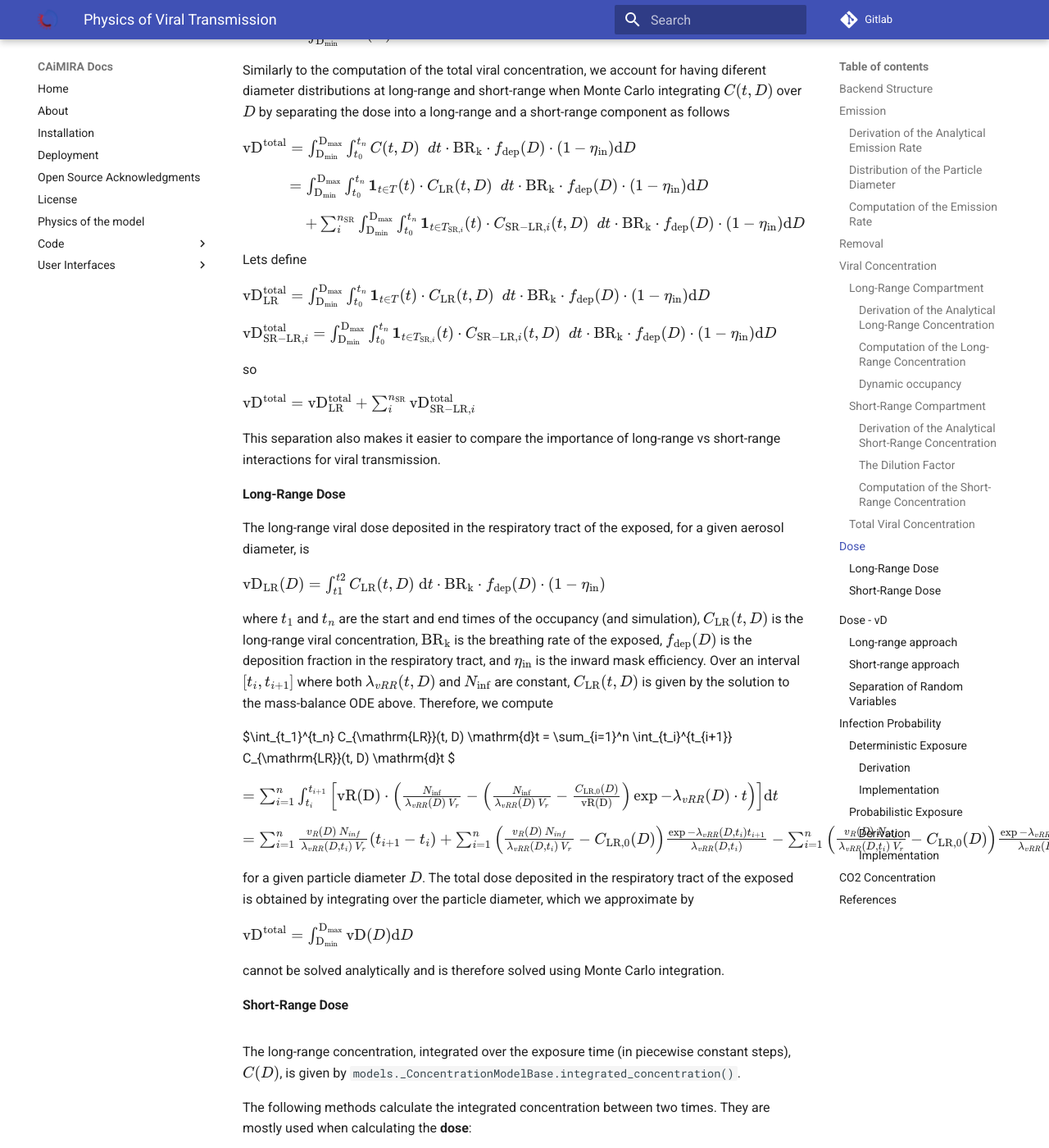
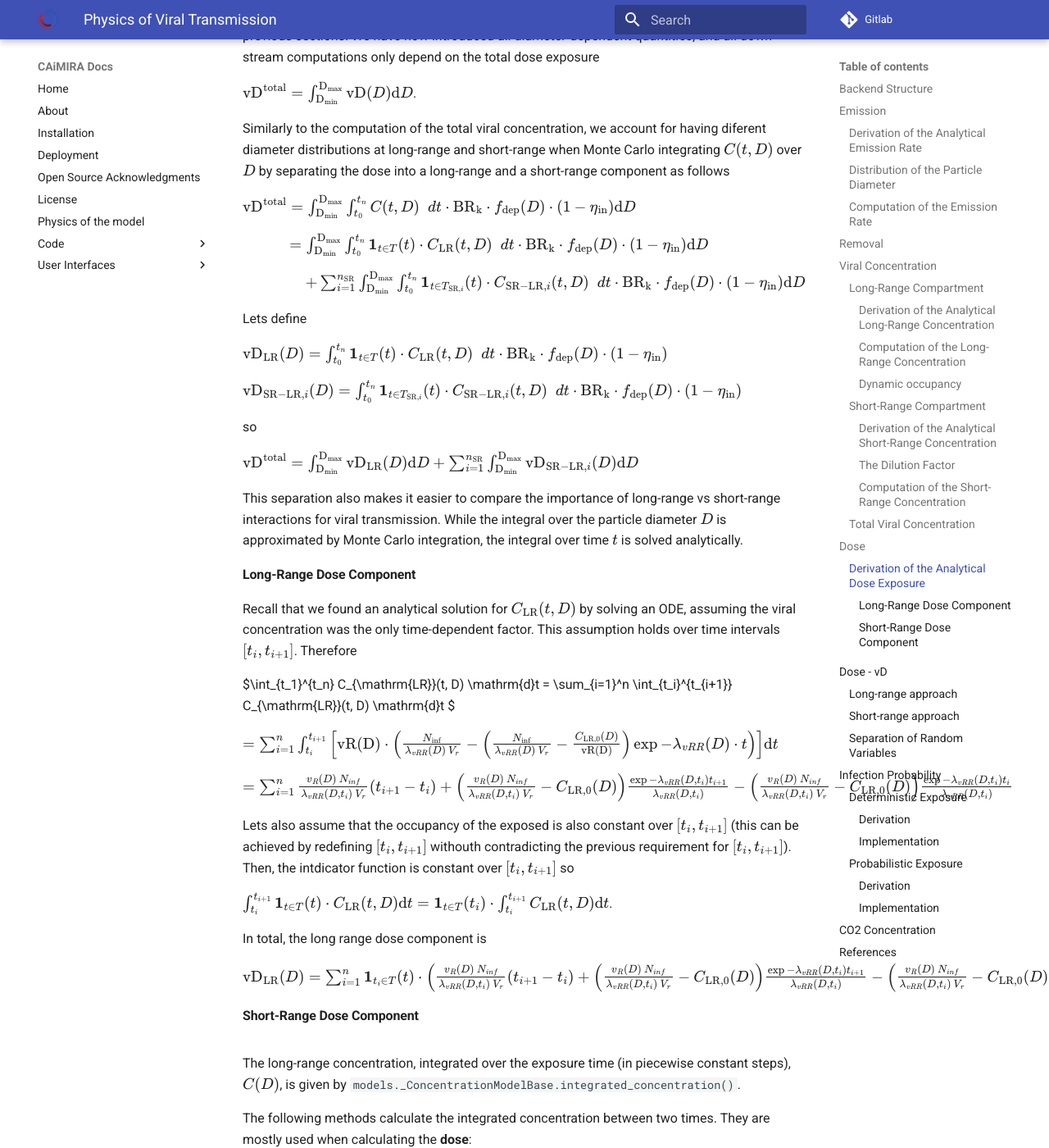
Before and after one commit to CERN/CAiMIRA, an MkDocs documentation site: the page built from caimira/docs/mkdocs/docs/code/viral_transmission.md, in a window 1280 px wide and 1400 px high, scrolled down 13647 px. Shown: the whole window at 82% size. Built offline with MkDocs 1.6.1 and Material for MkDocs 9.7.7, drawn with Linux system fonts in a browser that asks for light colours; some of the changed text lies outside the part shown.

Commit message:
lr dose component

```diff
--- a/caimira/docs/mkdocs/docs/code/viral_transmission.md
+++ b/caimira/docs/mkdocs/docs/code/viral_transmission.md
@@ -339,7 +339,7 @@ Note that multiple short-range interactions can be defined during a given exposu
 ### Total Viral Concentration
 Different exposed populations may experience different viral concentrations depending on their occupancy periods and the occurrence of short-range interactions. For a given exposed population, the total viral concentration at time $t$ is given by
 
-$C^{\mathrm{total}}(t) = \mathbf{1}_{t \in T}(t) \cdot C_{\mathrm{LR}}^{\mathrm{total}}(t) + \sum_{i}^{n_\mathrm{SR}}\mathbf{1}_{t \in T_{\mathrm{SR},i}}(t) \cdot C_{\mathrm{SR-LR},i}^{\mathrm{total}}(t)$
+$C^{\mathrm{total}}(t) = \mathbf{1}_{t \in T}(t) \cdot C_{\mathrm{LR}}^{\mathrm{total}}(t) + \sum_{i=1}^{n_\mathrm{SR}}\mathbf{1}_{t \in T_{\mathrm{SR},i}}(t) \cdot C_{\mathrm{SR-LR},i}^{\mathrm{total}}(t)$
 
 where $n_\mathrm{SR}$ denotes the total number of short-range interactions experienced by the exposed population during its entire occupancy period. The indicator function
 
@@ -369,6 +369,7 @@ The viral concentration at long-range and from the perspective of a specific exp
 
 
 ## Dose
+### Derivation of the Analytical Dose Exposure
 The diameter-dependent viral dose deposited in the respiratory tract of an exposed is given by
 
 $\mathrm{vD}(D) = \int_{t_0}^{t_n}C(t, D)\;\ {d}t \cdot \mathrm{BR}_{\mathrm{k}} \cdot f_{\mathrm{dep}}(D) \cdot (1-\eta_{\mathrm{in}})$,
@@ -376,11 +377,12 @@ $\mathrm{vD}(D) = \int_{t_0}^{t_n}C(t, D)\;\ {d}t \cdot \mathrm{BR}_{\mathrm{k}}
 where $t_0$ is the first time exposed enters and $t_n$ is the last time they leave. $\mathrm{BR}_{\mathrm{k}}$ is the breathing rate of the exposed, $f_{\mathrm{dep}}(D)$ is the deposition factor in the respiratory tract, and $\eta_{\mathrm{in}}$ is the inwards mask efficiency of the face mask worn by the exposed.
 $C(t, D)$ is the viral concentration from the perspective of the exposed.
 When the exposed is inside the room and not engaged in a short-range interaction $C(t, D)=C_{\mathrm{LR}} (t, D)$,
-and when the exposed is enganging in their $i$-th short-range interaction $C(t, D)=C_{\mathrm{SR},i} (t, D)$. Using the definition of , this can be expressed as
+and when the exposed is enganging in their $i$-th short-range interaction $C(t, D)=C_{\mathrm{SR},i} (t, D)$. So
+(we assume only one short-range interaction at a time (i.e. $\bigcap_{i=1}^{n_\mathrm{SR}}T_{\mathrm{SR},i} = \empty$), although this is not technically required in the backend model (TODO?))
 
-$C(t, D) = \mathbf{1}_{t \in T}(t) \cdot C_{\mathrm{LR}} (t, D) + \sum_{i}^{n_\mathrm{SR}}\mathbf{1}_{t \in T_{\mathrm{SR},i}}(t) \cdot C_{\mathrm{SR-LR},i} (t, D)$
+$C(t, D) = \mathbf{1}_{t \in T}(t) \cdot C_{\mathrm{LR}} (t, D) + \sum_{i=1}^{n_\mathrm{SR}}\mathbf{1}_{t \in T_{\mathrm{SR},i}}(t) \cdot C_{\mathrm{SR-LR},i} (t, D)$
 
-where the indicator functions ant the time intervals $T$ and $T_{\mathrm{SR},i}$ follow the definitions from the previous sections. We have now introduced all diameter-dependent quantities, and all down-stream computations only depend on the total dose exposure
+where the indicator functions and the time intervals $T$ and $T_{\mathrm{SR},i}$ follow the definitions from the previous sections. We have now introduced all diameter-dependent quantities, and all down-stream computations only depend on the total dose exposure
 
 $\mathrm{vD}^{\mathrm{total}} =\int_{\mathrm{D_{min}}}^{\mathrm{D_{max}}} \mathrm{vD}(D) \mathrm{d}D$.
 
@@ -391,42 +393,39 @@ $\mathrm{vD}^{\mathrm{total}}
 
 $\quad\quad\quad=\int_{\mathrm{D_{min}}}^{\mathrm{D_{max}}} \int_{t_0}^{t_n}\mathbf{1}_{t \in T}(t) \cdot C_{\mathrm{LR}} (t, D) \;\ {d}t \cdot \mathrm{BR}_{\mathrm{k}} \cdot f_{\mathrm{dep}}(D) \cdot (1-\eta_{\mathrm{in}}) \mathrm{d}D$
 
-$\quad\quad\quad\quad+\sum_{i}^{n_\mathrm{SR}}\int_{\mathrm{D_{min}}}^{\mathrm{D_{max}}} \int_{t_0}^{t_n}\mathbf{1}_{t \in T_{\mathrm{SR},i}}(t) \cdot C_{\mathrm{SR-LR},i} (t, D) \;\ {d}t \cdot \mathrm{BR}_{\mathrm{k}} \cdot f_{\mathrm{dep}}(D) \cdot (1-\eta_{\mathrm{in}}) \mathrm{d}D$
+$\quad\quad\quad\quad+\sum_{i=1}^{n_\mathrm{SR}}\int_{\mathrm{D_{min}}}^{\mathrm{D_{max}}} \int_{t_0}^{t_n}\mathbf{1}_{t \in T_{\mathrm{SR},i}}(t) \cdot C_{\mathrm{SR-LR},i} (t, D) \;\ {d}t \cdot \mathrm{BR}_{\mathrm{k}} \cdot f_{\mathrm{dep}}(D) \cdot (1-\eta_{\mathrm{in}}) \mathrm{d}D$
 
 Lets define
 
-$\mathrm{vD}_{\mathrm{LR}}^{\mathrm{total}} =\int_{\mathrm{D_{min}}}^{\mathrm{D_{max}}} \int_{t_0}^{t_n}\mathbf{1}_{t \in T}(t) \cdot C_{\mathrm{LR}} (t, D) \;\ {d}t \cdot \mathrm{BR}_{\mathrm{k}} \cdot f_{\mathrm{dep}}(D) \cdot (1-\eta_{\mathrm{in}}) \mathrm{d}D$
+$\mathrm{vD}_{\mathrm{LR}}(D) =\int_{t_0}^{t_n}\mathbf{1}_{t \in T}(t) \cdot C_{\mathrm{LR}} (t, D) \;\ {d}t \cdot \mathrm{BR}_{\mathrm{k}} \cdot f_{\mathrm{dep}}(D) \cdot (1-\eta_{\mathrm{in}})$
 
-$\mathrm{vD}_{\mathrm{SR-LR},i}^{\mathrm{total}}=\int_{\mathrm{D_{min}}}^{\mathrm{D_{max}}} \int_{t_0}^{t_n}\mathbf{1}_{t \in T_{\mathrm{SR},i}}(t) \cdot C_{\mathrm{SR-LR},i} (t, D) \;\ {d}t \cdot \mathrm{BR}_{\mathrm{k}} \cdot f_{\mathrm{dep}}(D) \cdot (1-\eta_{\mathrm{in}}) \mathrm{d}D$
+$\mathrm{vD}_{\mathrm{SR-LR},i}(D)=\int_{t_0}^{t_n}\mathbf{1}_{t \in T_{\mathrm{SR},i}}(t) \cdot C_{\mathrm{SR-LR},i} (t, D) \;\ {d}t \cdot \mathrm{BR}_{\mathrm{k}} \cdot f_{\mathrm{dep}}(D) \cdot (1-\eta_{\mathrm{in}})$
 
 so
 
-$\mathrm{vD}^{\mathrm{total}} = \mathrm{vD}_{\mathrm{LR}}^{\mathrm{total}} + \sum_{i}^{n_\mathrm{SR}}\mathrm{vD}_{\mathrm{SR-LR},i}^{\mathrm{total}}$
+$\mathrm{vD}^{\mathrm{total}} = \int_{\mathrm{D_{min}}}^{\mathrm{D_{max}}}\mathrm{vD}_{\mathrm{LR}}(D)\mathrm{d}D + \sum_{i=1}^{n_\mathrm{SR}}\int_{\mathrm{D_{min}}}^{\mathrm{D_{max}}}\mathrm{vD}_{\mathrm{SR-LR},i}(D)\mathrm{d}D$
 
-This separation also makes it easier to compare the importance of long-range vs short-range interactions for viral transmission.
+This separation also makes it easier to compare the importance of long-range vs short-range interactions for viral transmission. While the integral over the particle diameter $D$ is approximated by Monte Carlo integration, the integral over time $t$ is solved analytically.
 
 
-#### Long-Range Dose
-The long-range viral dose deposited in the respiratory tract of the exposed, for a given aerosol diameter, is
-
-$\mathrm{vD}_{\mathrm{LR}}(D) = \int_{t1}^{t2}C_{\mathrm{LR}}(t, D)\;\mathrm{d}t \cdot \mathrm{BR}_{\mathrm{k}} \cdot f_{\mathrm{dep}}(D) \cdot (1-\eta_{\mathrm{in}})$
-
-where $t_1$ and $t_n$ are the start and end times of the occupancy (and simulation), $C_{\mathrm{LR}}(t, D)$ is the long-range viral concentration, $\mathrm{BR}_{\mathrm{k}}$ is the breathing rate of the exposed, $f_{\mathrm{dep}}(D)$ is the deposition fraction in the respiratory tract, and  $\eta_{\mathrm{in}}$ is the inward mask efficiency. Over an interval $[t_i, t_{i+1}]$ where both $\lambda_{vRR}(t, D)$ and $N_{\mathrm{inf}}$ are constant, $C_{\mathrm{LR}}(t, D)$ is given by the solution to the mass-balance ODE above. Therefore, we compute
-
+#### Long-Range Dose Component
+Recall that we found an analytical solution for $C_{\mathrm{LR}}(t, D)$ by solving an ODE, assuming the viral concentration was the only time-dependent factor. This assumption holds over time intervals $[t_i, t_{i+1}]$. Therefore
 
 $\int_{t_1}^{t_n} C_{\mathrm{LR}}(t, D) \mathrm{d}t  =  \sum_{i=1}^n \int_{t_i}^{t_{i+1}} C_{\mathrm{LR}}(t, D) \mathrm{d}t $
 
 $= \sum_{i=1}^n \int_{t_i}^{t_{i+1}} \left[\mathrm{vR(D)} \cdot \left(\frac{N_{\mathrm{inf}}}{\lambda_{vRR}(D)\,V_r} - \left(\frac{N_{\mathrm{inf}}}{\lambda_{vRR}(D)\,V_r}- \frac{C_{\mathrm{LR},0}(D)}{\mathrm{vR(D)}} \right) \exp{-\lambda_{vRR}(D)\cdot t} \right) \right] \mathrm{d}t$
 
-$=  \sum_{i=1}^n \frac{v_R(D)\,N_{inf}}{\lambda_{vRR}(D, t_i)\,V_r} (t_{i+1}-t_{i}) + \sum_{i=1}^n \left(\frac{v_R(D)\,N_{inf}}{\lambda_{vRR}(D, t_i)\,V_r}- C_{\mathrm{LR},0}(D)\right) \frac{\exp{-\lambda_{vRR}(D,t_i)t_{i+1}}}{\lambda_{vRR}(D,t_i)} - \sum_{i=1}^n \left(\frac{v_R(D)\,N_{inf}}{\lambda_{vRR}(D, t_i)\,V_r}- C_{\mathrm{LR},0}(D)\right) \frac{\exp{-\lambda_{vRR}(D,t_i)t_i}}{\lambda_{vRR}(D,t_i)}$
+$=  \sum_{i=1}^n \frac{v_R(D)\,N_{inf}}{\lambda_{vRR}(D, t_i)\,V_r} (t_{i+1}-t_{i}) + \left(\frac{v_R(D)\,N_{inf}}{\lambda_{vRR}(D, t_i)\,V_r}- C_{\mathrm{LR},0}(D)\right) \frac{\exp{-\lambda_{vRR}(D,t_i)t_{i+1}}}{\lambda_{vRR}(D,t_i)} - \left(\frac{v_R(D)\,N_{inf}}{\lambda_{vRR}(D, t_i)\,V_r}- C_{\mathrm{LR},0}(D)\right) \frac{\exp{-\lambda_{vRR}(D,t_i)t_i}}{\lambda_{vRR}(D,t_i)}$
 
-for a given particle diameter $D$. The total dose deposited in the respiratory tract of the exposed is obtained by integrating over the particle diameter, which we approximate by
+Lets also assume that the occupancy of the exposed is also constant over $[t_i, t_{i+1}]$ (this can be achieved by redefining $[t_i, t_{i+1}]$ withouth contradicting the previous requirement for $[t_i, t_{i+1}]$). Then, the intdicator function is constant over $[t_i, t_{i+1}]$ so
 
-$\mathrm{vD}^{\mathrm{total}} =\int_{\mathrm{D_{min}}}^{\mathrm{D_{max}}} \mathrm{vD}(D) \mathrm{d}D$
+$\int_{t_i}^{t_{i+1}} \mathbf{1}_{t \in T}(t) \cdot C_{\mathrm{LR}}(t, D) \mathrm{d}t=\mathbf{1}_{t \in T}(t_i) \cdot \int_{t_i}^{t_{i+1}} C_{\mathrm{LR}}(t, D) \mathrm{d}t$.
 
-cannot be solved analytically and is therefore solved using Monte Carlo integration.
+In total, the long range dose component is
 
-#### Short-Range Dose
+$\mathrm{vD}_{\mathrm{LR}}(D) =\sum_{i=1}^n\mathbf{1}_{t_i \in T}(t) \cdot \left( \frac{v_R(D)\,N_{inf}}{\lambda_{vRR}(D, t_i)\,V_r} (t_{i+1}-t_{i}) + \left(\frac{v_R(D)\,N_{inf}}{\lambda_{vRR}(D, t_i)\,V_r}- C_{\mathrm{LR},0}(D)\right) \frac{\exp{-\lambda_{vRR}(D,t_i)t_{i+1}}}{\lambda_{vRR}(D,t_i)} - \left(\frac{v_R(D)\,N_{inf}}{\lambda_{vRR}(D, t_i)\,V_r}- C_{\mathrm{LR},0}(D)\right) \frac{\exp{-\lambda_{vRR}(D,t_i)t_i}}{\lambda_{vRR}(D,t_i)}\right) \cdot \mathrm{BR}_{\mathrm{k}} \cdot f_{\mathrm{dep}}(D) \cdot (1-\eta_{\mathrm{in}})$
+
+#### Short-Range Dose Component
 
 ###
 
```
